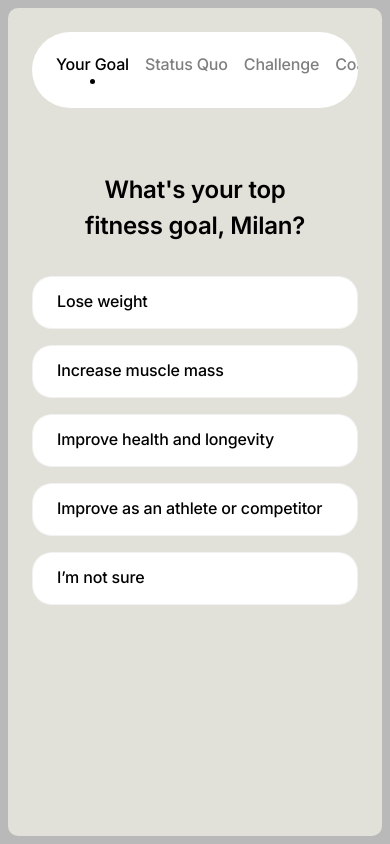
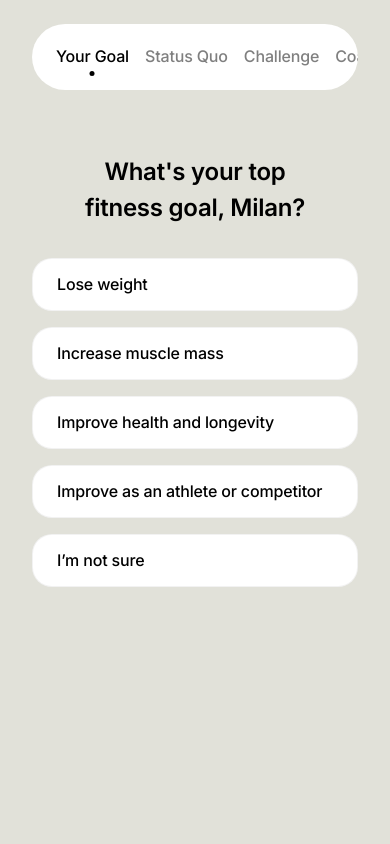
Before and after one commit to louiz7/coach, a FastAPI app: page /start in a window 390 px wide. Run offline with FastAPI, Linux system fonts and the light colour scheme; some web fonts are replaced.

Commit message:
ui: flatten onboarding card, stabilize step pill layout
Merge the onboarding card into the page background (same #E1E1D9 fill,
no border-radius) and stretch it to fill the full viewport on all
breakpoints. Pin each step button to an 18px box with the dot absolutely
positioned 5px below, so the label stays vertically centered in the pill
whether or not the active dot is showing. Make .steps position: relative
so child offsetLeft values resolve against the pill — the centering
scroll now lines up on step change. Initial render pins scrollLeft to 0
so the first step is visible on load.

```diff
--- a/app/static/css/onboarding.css
+++ b/app/static/css/onboarding.css
@@ -1,20 +1,17 @@
 /* ---------- Onboarding frame ---------- */
 .onboarding {
   min-height: 100vh;
-  padding: 8px;
-  background: #b9b9b9;
+  background: #e1e1d9;
   display: flex;
   align-items: stretch;
   justify-content: center;
 }
 
 .onboarding__card {
-  background: #e1e1d9;
-  border-radius: 10px;
   padding: 24px;
   width: 100%;
   max-width: 374px;
-  min-height: calc(100vh - 16px);
+  min-height: 100vh;
   display: flex;
   flex-direction: column;
   align-items: center;
@@ -23,13 +20,15 @@
 
 /* ---------- Steps nav pill ---------- */
 .steps {
+  position: relative;
   background: #fff;
   border-radius: 50px;
   padding: 24px;
-  width: 100%;
+  align-self: stretch;
   display: flex;
   gap: 16px;
   align-items: center;
+  justify-content: flex-start;
   overflow-x: auto;
   overflow-y: visible;
   scrollbar-width: none;
@@ -47,7 +46,9 @@
   padding: 0;
   margin: 0;
   cursor: pointer;
+  position: relative;
   display: flex;
+  height: 18px;
   flex-direction: column;
   align-items: center;
   gap: 5px;
@@ -67,6 +68,10 @@
 }
 
 .step__dot {
+  position: absolute;
+  top: calc(100% + 5px);
+  left: 50%;
+  transform: translateX(-50%);
   width: 5px;
   height: 5px;
   border-radius: 50%;
@@ -174,11 +179,6 @@
 /* ---------- Desktop ---------- */
 @media (min-width: 768px) {
   .onboarding__card {
-    min-height: auto;
     max-width: 420px;
   }
-
-  .onboarding {
-    align-items: center;
-  }
 }
--- a/app/templates/start.html
+++ b/app/templates/start.html
@@ -176,6 +176,7 @@
         const panels = document.querySelectorAll('.step-panel');
         const state = {};
         let currentIndex = 0;
+        let hasRendered = false;
 
         function render() {
           const currentKey = STEPS[currentIndex];
@@ -198,9 +199,16 @@
           const nav = document.querySelector('.steps');
           const activeBtn = stepButtons[currentIndex];
           if (nav && activeBtn) {
-            const target =
-              activeBtn.offsetLeft - nav.clientWidth / 2 + activeBtn.clientWidth / 2;
-            nav.scrollTo({ left: target, behavior: 'smooth' });
+            if (!hasRendered) {
+              nav.scrollLeft = 0;
+              hasRendered = true;
+            } else {
+              const maxScroll = Math.max(0, nav.scrollWidth - nav.clientWidth);
+              const raw =
+                activeBtn.offsetLeft - nav.clientWidth / 2 + activeBtn.clientWidth / 2;
+              const target = Math.max(0, Math.min(maxScroll, raw));
+              nav.scrollTo({ left: target, behavior: 'smooth' });
+            }
           }
         }
 
```
